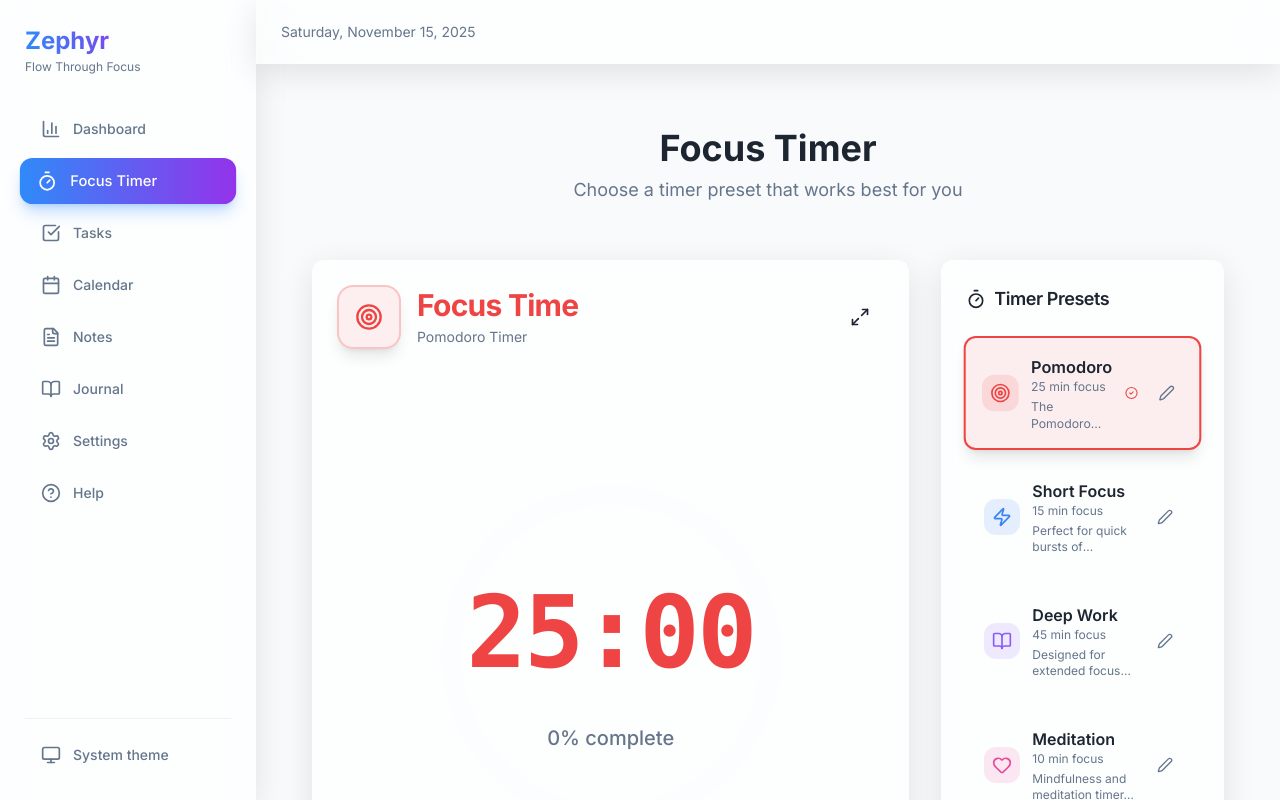
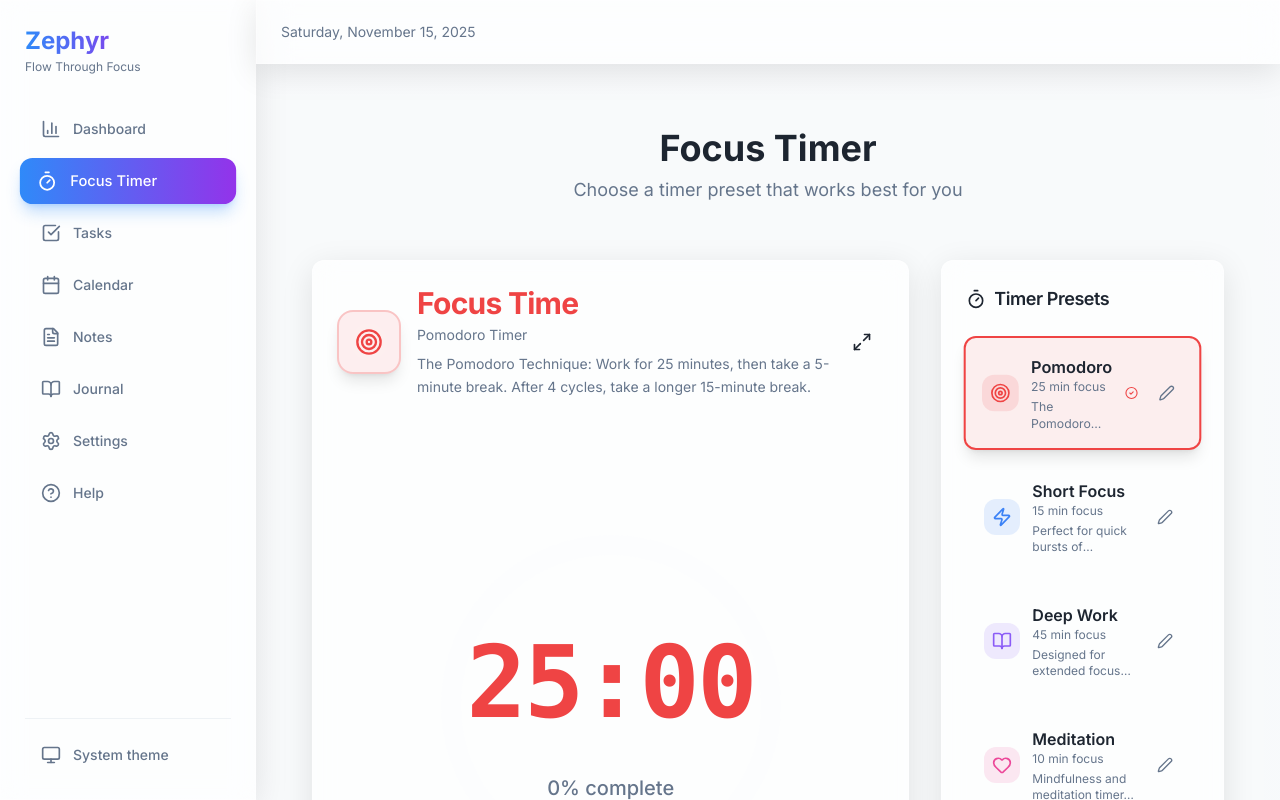
Before and after one commit to dominikkoenitzer/Zephyr, a React (Vite) app: page /focus in a window 1280 px wide. Shown: the top 800 px of the page. Built offline with nearby package versions, Linux system fonts and the light colour scheme.

Commit message:
Add preset descriptions to header and full screen mode for better visibility

```diff
--- a/src/components/FocusTimer/PomodoroTimer.jsx
+++ b/src/components/FocusTimer/PomodoroTimer.jsx
@@ -569,6 +569,11 @@ const PomodoroTimer = () => {
                   <p className="text-sm text-muted-foreground mt-1">
                     {currentPreset.name} Timer
                   </p>
+                  {currentPreset.description && (
+                    <p className="text-sm text-muted-foreground mt-2 max-w-md leading-relaxed">
+                      {currentPreset.description}
+                    </p>
+                  )}
                 </div>
               </div>
               <Button
```
